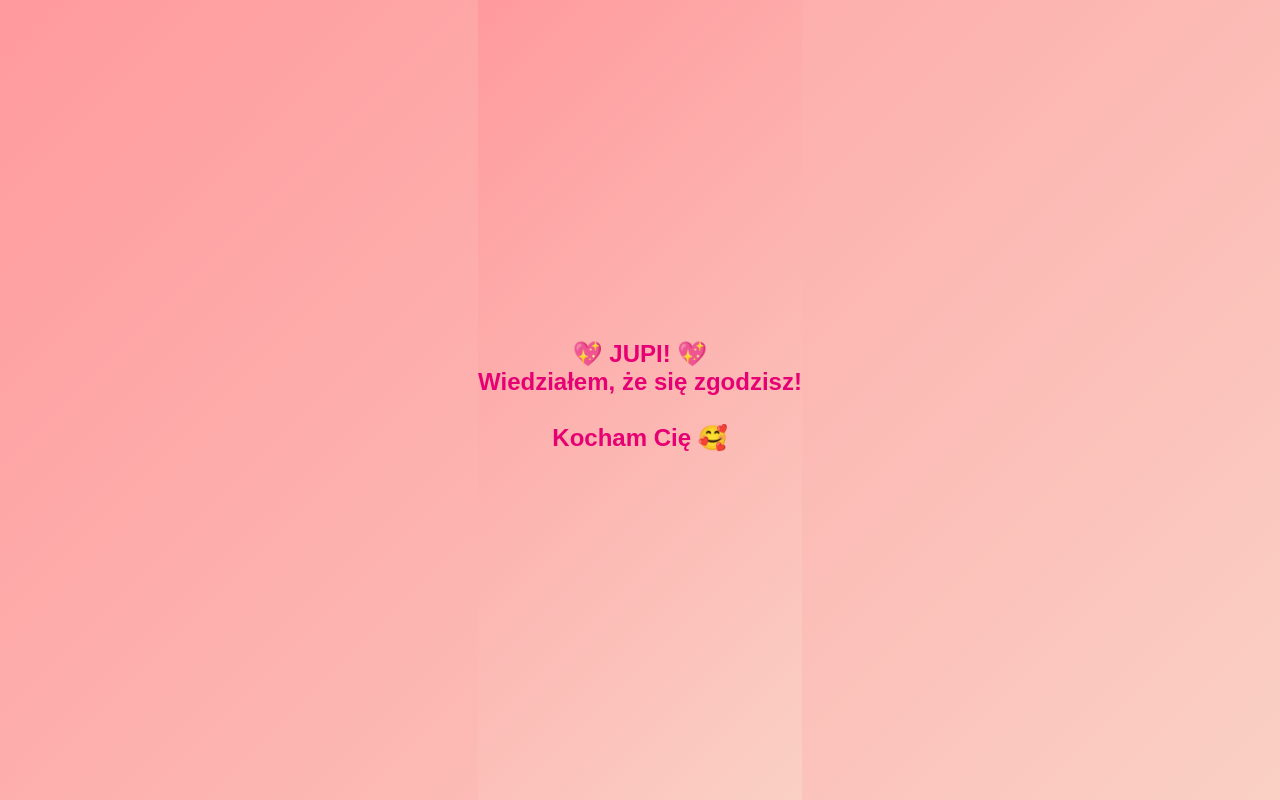
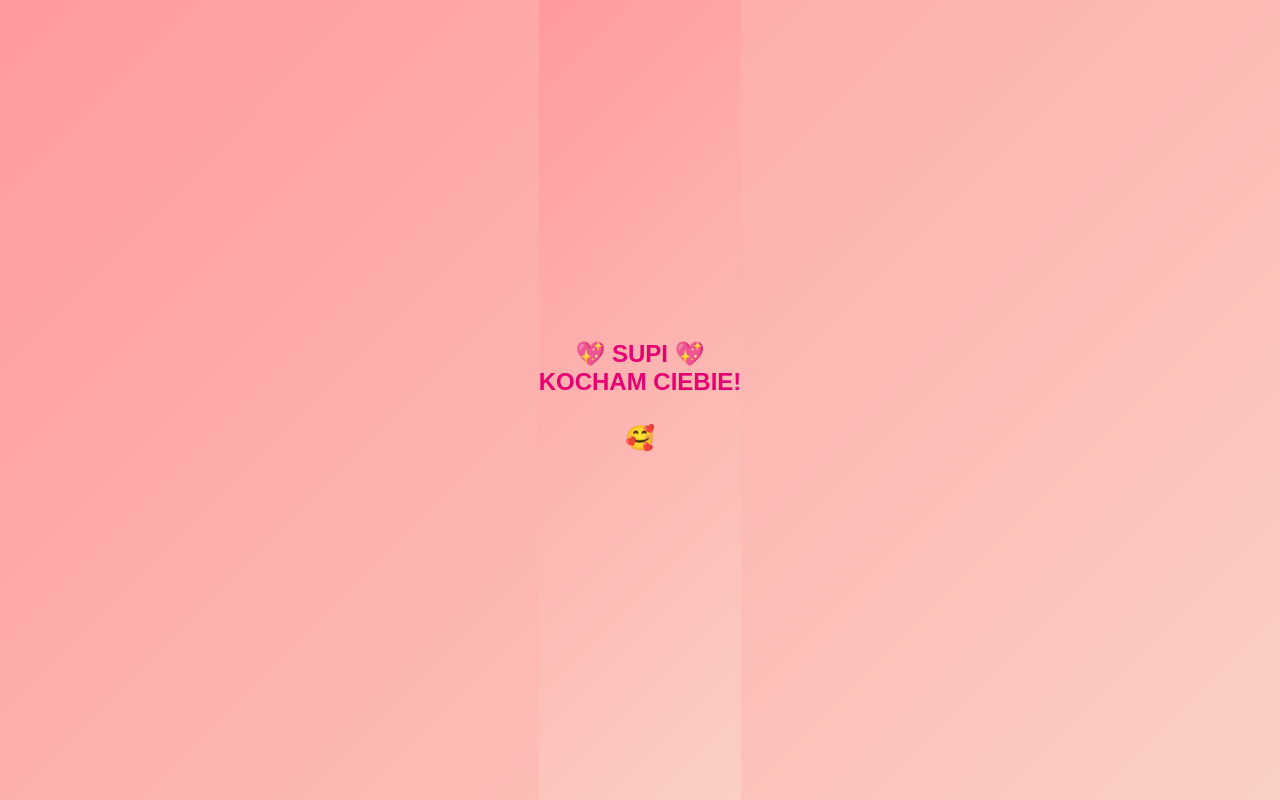
Before and after one commit to keram212/walentynka, a plain HTML site: page index.html in a window 1280 px wide. Both pictures are taken after a click on the button "TAK 💖". Drawn offline with Linux system fonts and the light colour scheme.

Commit message:
Update index.html

```diff
--- a/index.html
+++ b/index.html
@@ -106,9 +106,9 @@ function yesClick() {
             text-align: center;
         ">
             <h1 style="color:#e60073;">
-                💖 JUPI! 💖<br>
-                Wiedziałem, że się zgodzisz!<br><br>
-                Kocham Cię 🥰
+                💖 SUPI 💖<br>
+                KOCHAM CIEBIE!<br><br>
+                 🥰
             </h1>
         </div>
     `;
```
